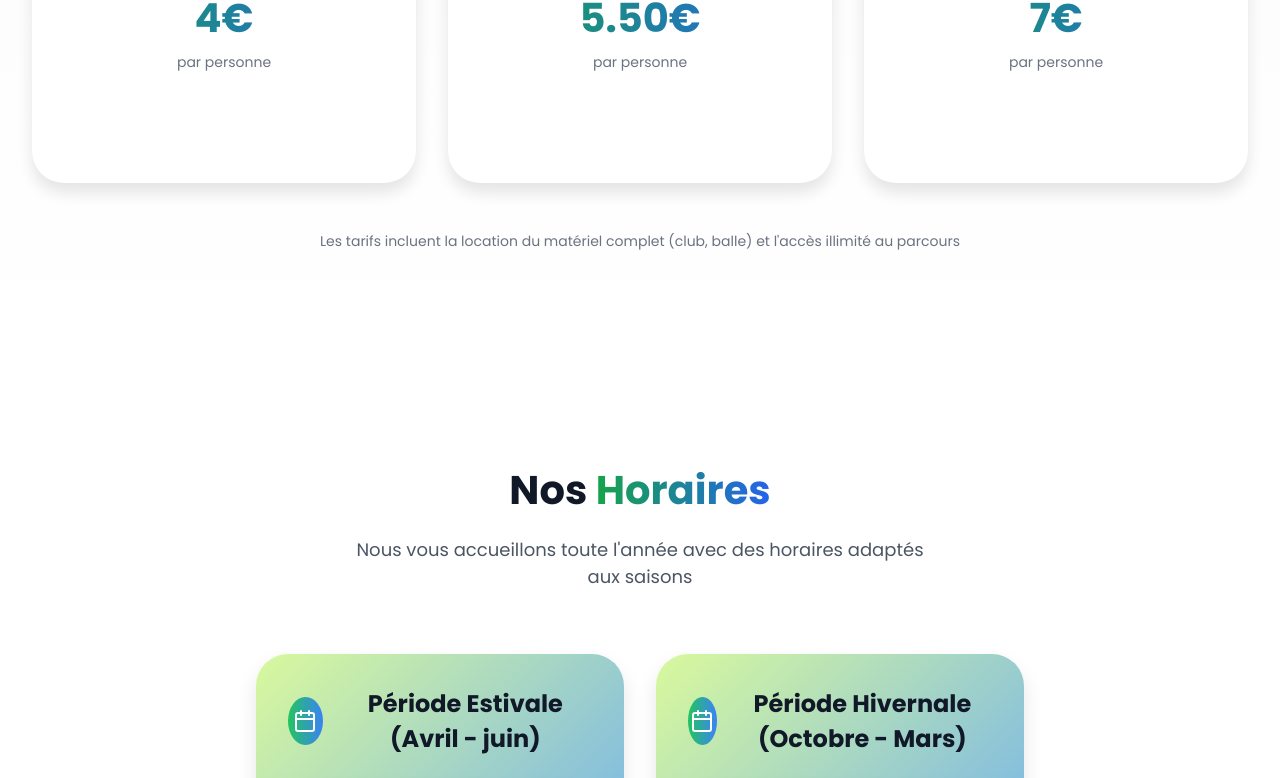
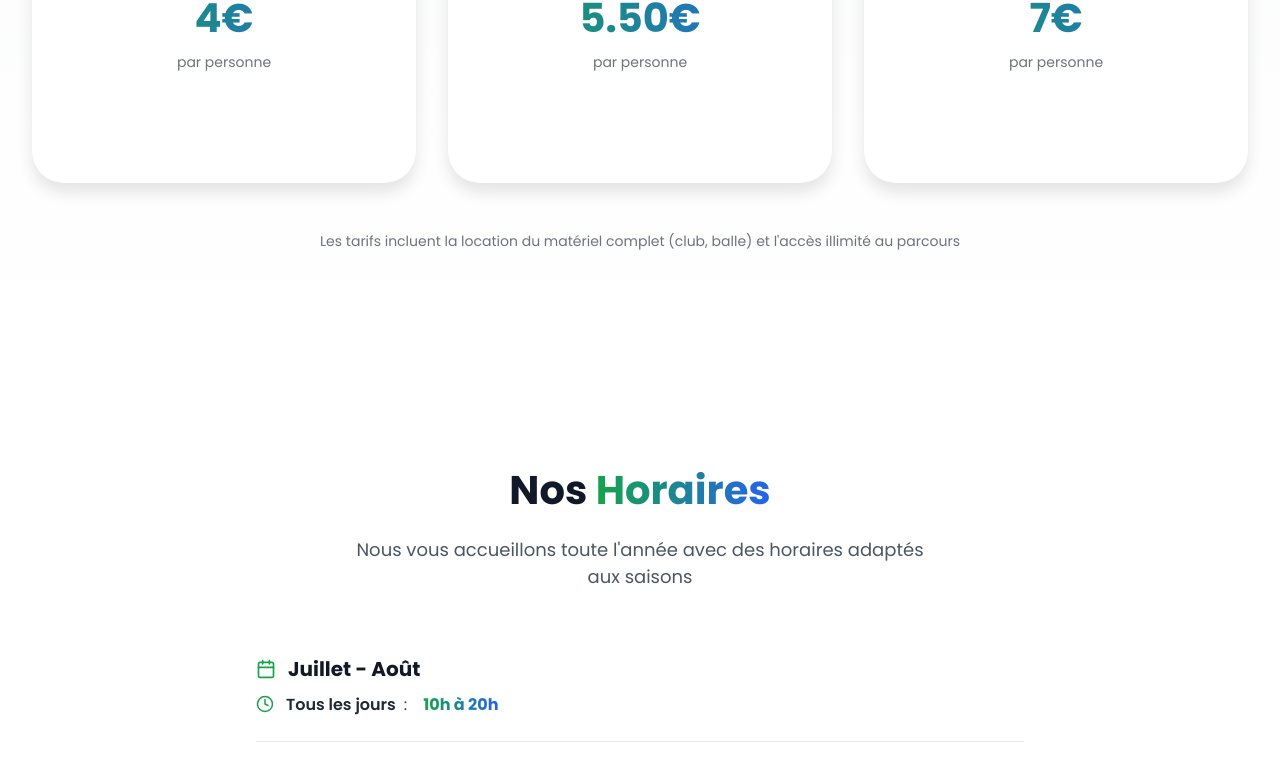
Before and after one commit to fabjeg/Le-mini-golf, a React (Vite) app: page / in a window 1280 px wide. Shown: the part 1986-2764 px from the top of the page. Built offline with nearby package versions, Linux system fonts and the light colour scheme.

Commit message:
maj horaire

```diff
--- a/src/components/Schedule/Schedule.css
+++ b/src/components/Schedule/Schedule.css
@@ -1,6 +1,7 @@
 .schedule-section {
     padding: 5rem 1rem;
     background-color: #ffffff;
+    /* fond blanc */
 }
 
 .schedule-container {
@@ -11,7 +12,7 @@
 }
 
 .schedule-header {
-    margin-bottom: 4rem;
+    margin-bottom: 3rem;
 }
 
 .schedule-title {
@@ -35,159 +36,112 @@
     margin: 0 auto;
 }
 
-.schedule-periods {
-    display: grid;
-    grid-template-columns: 1fr;
+.schedule-list {
+    text-align: left;
+    display: flex;
+    flex-direction: column;
     gap: 2rem;
     max-width: 768px;
-    margin: 0 auto 3rem;
+    margin: 0 auto;
 }
 
-@media (min-width: 1024px) {
-    .schedule-periods {
-        grid-template-columns: repeat(2, 1fr);
-    }
+.schedule-list-item {
+    padding: 1rem 0;
+    border-bottom: 1px solid #e5e7eb;
+    /* ligne de séparation grise claire */
 }
 
-.schedule-period-card {
-    background: linear-gradient(135deg, #d9f99d, #60a5fa);
-    border-radius: 2rem;
-    padding: 2rem;
-    box-shadow: 0 10px 20px rgba(0, 0, 0, 0.1);
-    transition: box-shadow 0.3s ease;
-    cursor: default;
+.schedule-list-header {
+    display: flex;
+    align-items: center;
+    gap: 0.75rem;
+    margin-bottom: 0.5rem;
+    flex-wrap: wrap;
 }
 
-.schedule-period-card:hover {
-    box-shadow: 0 15px 30px rgba(0, 0, 0, 0.15);
-}
-
-.schedule-period-header {
-    display: flex;
-    align-items: center;
-    gap: 1rem;
-    margin-bottom: 1.5rem;
-    justify-content: center;
-}
-
-.icon-circle {
-    width: 3rem;
-    height: 3rem;
-    border-radius: 50%;
-    display: flex;
-    justify-content: center;
-    align-items: center;
-}
-
-.calendar-icon {
-    background: linear-gradient(90deg, #22c55e, #3b82f6);
-}
-
-.icon-white {
-    color: white;
-}
-
-.schedule-period-title {
-    font-size: 1.5rem;
+.schedule-list-header h3 {
+    font-size: 1.25rem;
+    color: #111827;
     font-weight: 700;
-    color: #111827;
     margin: 0;
 }
 
-.schedule-hours-list {
+.weather-alert {
     display: flex;
-    flex-direction: column;
-    gap: 1rem;
+    align-items: center;
+    gap: 0.3rem;
+    font-size: 0.9rem;
+    color: #2a5d34;
 }
 
-.schedule-hour-item {
-    background: white;
-    border-radius: 1rem;
-    box-shadow: 0 2px 6px rgba(0, 0, 0, 0.07);
-    padding: 1rem 1.5rem;
-    display: flex;
-    justify-content: space-between;
-    align-items: center;
+.weather-text {
+    font-style: italic;
 }
 
-.schedule-hour-day {
+.weather-call-button {
+    color: #2a5d34;
+    font-weight: bold;
+    text-decoration: underline;
+}
+
+
+.schedule-list-item ul {
+    list-style: none;
+    padding: 0;
+    margin: 0;
+}
+
+.schedule-list-item li {
     display: flex;
     align-items: center;
-    gap: 0.75rem;
+    gap: 0.5rem;
+    margin-bottom: 0.5rem;
+    font-size: 1rem;
+    color: #374151;
 }
 
-.icon-green {
-    color: #16a34a;
+.day {
+    font-weight: 600;
+    color: #1f2937;
+    margin-left: 0.25rem;
 }
 
-.day-text {
-    font-weight: 600;
-    color: #1f2937;
-}
-
-.hour-text {
-    font-size: 1.125rem;
+.hour {
     font-weight: 700;
     background: linear-gradient(90deg, #16a34a, #2563eb);
     -webkit-background-clip: text;
     -webkit-text-fill-color: transparent;
+    margin-left: 0.5rem;
 }
 
-.schedule-important-notes {
-    background-color: #fef3c7;
-    border: 1px solid #fde68a;
-    border-radius: 2rem;
-    padding: 2rem;
+.schedule-notes {
+    border-left: 4px solid #ca8a04;
+    padding: 1rem 1.5rem;
+    margin: 3rem auto;
+    text-align: left;
     max-width: 768px;
-    margin: 0 auto 2rem;
-    text-align: left;
 }
 
-.important-notes-header {
-    display: flex;
-    align-items: center;
-    gap: 1rem;
-    margin-bottom: 1rem;
-}
-
-.icon-yellow {
+.schedule-notes h4 {
+    margin-top: 0;
+    font-weight: 700;
     color: #ca8a04;
 }
 
-.important-notes-header h3 {
-    font-weight: 700;
-    color: #111827;
-    margin: 0;
+.schedule-notes ul {
+    padding-left: 1.2rem;
+    margin: 0.5rem 0 0;
 }
 
-.important-notes-list {
-    display: flex;
-    flex-direction: column;
-    gap: 0.75rem;
-}
-
-.important-note-item {
-    display: flex;
-    align-items: flex-start;
-    gap: 0.75rem;
-    color: #374151;
-}
-
-.yellow-dot {
-    width: 0.5rem;
-    height: 0.5rem;
-    background-color: #ca8a04;
-    border-radius: 50%;
-    margin-top: 0.5rem;
-    flex-shrink: 0;
+.schedule-notes li {
+    margin-bottom: 0.5rem;
+    color: #4b5563;
 }
 
 .schedule-weather-notice {
     max-width: 768px;
-    margin: 0 auto;
-    padding: 1.5rem 2rem;
-    background: linear-gradient(90deg, #eff6ff, #bbf7d0);
-    border-radius: 1.25rem;
+    margin: 2rem auto 0;
+    padding: 1rem;
     text-align: center;
     color: #374151;
     font-size: 1rem;
@@ -197,3 +151,26 @@
     color: #16a34a;
     font-weight: 700;
 }
+
+.icon-green {
+    color: #16a34a;
+}
+
+.schedule-weather-notice {
+    margin-top: 1.5rem;
+    font-size: 1rem;
+    color: #2a5d34;
+    /* vert foncé */
+}
+
+.schedule-weather-notice a {
+    color: #2a5d34;
+    font-weight: bold;
+    text-decoration: underline;
+    cursor: pointer;
+}
+
+.schedule-weather-notice a:hover {
+    color: #1e3d1a;
+    /* couleur un peu plus foncée au survol */
+}
--- a/src/components/Schedule/Schedule.jsx
+++ b/src/components/Schedule/Schedule.jsx
@@ -1,9 +1,9 @@
+import { Calendar, Clock } from 'lucide-react';
 import { mockData } from '../../data/mock';
-import { Clock, Calendar } from 'lucide-react';
 import './Schedule.css';
 
 const Schedule = () => {
-    const { schedule } = mockData;
+    const { periods } = mockData.schedule;
 
     return (
         <section id="horaires" className="schedule-section">
@@ -17,52 +17,39 @@ const Schedule = () => {
                     </p>
                 </div>
 
-                <div className="schedule-periods">
-                    {schedule.periods.map((period, index) => (
-                        <div key={index} className="schedule-period-card">
-                            <div className="schedule-period-header">
-                                <div className="icon-circle calendar-icon">
-                                    <Calendar size={24} className="icon-white" />
+                <div className="schedule-list">
+                    {periods.map((period, index) => (
+                        <div key={index} className="schedule-list-item">
+                            <div className="schedule-list-header">
+                                <Calendar size={20} className="icon-green" />
+                                <h3>{period.title}</h3>
+
+                            </div>
+                            <ul>
+                                {period.hours.map((item, idx) => (
+                                    <li key={idx}>
+                                        <Clock size={18} className="icon-green" />
+                                        <span className="day">{item.day}</span> :{' '}
+                                        <span className="hour">{item.hours}</span>
+                                    </li>
+                                ))}
+                            </ul>
+                            {period.showWeatherNotice && (
+                                <div className="weather-alert">
+                                    <span role="img" aria-label="pluie">🌧️</span>
+                                    <span className="weather-text">
+                                        En cas de pluie, vous pouvez nous appeler au&nbsp;
+                                    </span>
+                                    <a href="tel:+33647827449" className="weather-call-button">
+                                        +33 6 47 82 74 49
+                                    </a>
                                 </div>
-                                <h3 className="schedule-period-title">{period.title}</h3>
-                            </div>
-
-                            <div className="schedule-hours-list">
-                                {period.hours.map((item, idx) => (
-                                    <div key={idx} className="schedule-hour-item">
-                                        <div className="schedule-hour-day">
-                                            <Clock size={20} className="icon-green" />
-                                            <span className="day-text">{item.day}</span>
-                                        </div>
-                                        <span className="hour-text">{item.hours}</span>
-                                    </div>
-                                ))}
-                            </div>
+                            )}
                         </div>
                     ))}
                 </div>
 
-                {/* <div className="schedule-important-notes">
-                    <div className="important-notes-header">
-                        <AlertCircle size={24} className="icon-yellow" />
-                        <h3>Informations importantes</h3>
-                    </div>
-                    <div className="important-notes-list">
-                        {schedule.notes.map((note, index) => (
-                            <div key={index} className="important-note-item">
-                                <div className="yellow-dot"></div>
-                                <span>{note}</span>
-                            </div>
-                        ))}
-                    </div>
-                </div> */}
 
-                <div className="schedule-weather-notice">
-                    <p>
-                        <strong>🌦️ Météo :</strong> En cas de pluie !
-                        Contactez-nous au <strong className="phone-number">+33 6 47 82 74 49</strong>
-                    </p>
-                </div>
             </div>
         </section>
     );
--- a/src/data/mock.js
+++ b/src/data/mock.js
@@ -1,16 +1,30 @@
 export const mockData = {
     siteInfo: {
         name: "Le Mini Golf Du Golfe Du Morbihan",
-        slogan: "Amusement pour toute la famille !",
-        description: "Découvrez notre parcours de mini-golf unique avec 18 trous créatifs et colorés, parfait pour passer un moment inoubliable en famille ou entre amis.",
+        slogan: "Amusement pour toute la famille et les amis !",
+        description:
+            "Découvrez notre parcours de mini-golf unique avec 18 trous créatifs et colorés, parfait pour passer un moment inoubliable en famille ou entre amis.",
         phone: "+33 6 47 82 74 49",
         email: "minigolfdugolfe@gmail.com",
         address: {
             street: "Rond point de la Vache Enragée Route de Penvins",
             city: "56450 Saint Armel",
-            country: "France"
-        }
+            country: "France",
+        },
     },
+
+    socialLinks: [
+        {
+            name: "Facebook",
+            url: "https://www.facebook.com/profile.php?id=61576806734332",
+            icon: "facebook",
+        },
+        {
+            name: "Instagram",
+            url: "https://www.instagram.com/le_mini_golf_du_golfe_du_morbi/",
+            icon: "instagram",
+        },
+    ],
 
     pricing: [
         {
@@ -18,52 +32,62 @@ export const mockData = {
             category: "Pour les petits",
             price: "4€",
             description: "moins de 7 ans",
-            features: []
+            features: [],
         },
         {
             id: 2,
             category: "Pour les moyens",
             price: "5.50€",
             description: "7 à 15 ans",
-            features: []
+            features: [],
         },
         {
             id: 1,
             category: "Pour les grands",
             price: "7€",
             description: "16 ans et plus",
-            features: []
+            features: [],
         },
     ],
 
     schedule: {
         periods: [
             {
-                title: "Période Estivale (Avril - juin)",
-                hours: [
-                    { day: "Lundi - Vendredi", hours: "14h00 - 19h00" },
-                    { day: "Samedi - Dimanche", hours: "10h00 - 20h00" }
-                ]
+                title: "Juillet - Août",
+                hours: [{ day: "Tous les jours", hours: "10h à 20h" }],
+                showWeatherNotice: false,
             },
             {
-                title: "Période Hivernale (Octobre - Mars)",
-                hours: [
-                    { day: "Lundi - Vendredi", hours: "14h00 - 18h00" },
-                    { day: "Samedi - Dimanche", hours: "10h00 - 19h00" }
-                ]
-            }
+                title: "Du 1er septembre au 15 octobre",
+                hours: [{ day: "Week-ends & Mercredis", hours: "10h à 18h" }],
+                showWeatherNotice: true,
+            },
+            {
+                title: "Vacances de la Toussaint",
+                hours: [{ day: "Du 23 octobre au 2 novembre", hours: "10h à 18h" }],
+                showWeatherNotice: true,
+            },
+            {
+                title: "Vacances d'hiver",
+                hours: [{ day: "Du 7 février au 8 mars", hours: "10h à 18h" }],
+                showWeatherNotice: true,
+            },
+            {
+                title: "Du 4 mars au 1er avril",
+                hours: [{ day: "Mercredis & week-ends", hours: "14h à 18h" }],
+                showWeatherNotice: true,
+            },
+            {
+                title: "Vacances de Pâques",
+                hours: [{ day: "Du 4 avril au 4 mai", hours: "10h à 18h" }],
+                showWeatherNotice: true,
+            },
         ],
-        notes: [
-            "Fermeture le 25 décembre et 1er janvier",
-            "Dernière admission 1h avant la fermeture",
-            "Réservation recommandée le week-end"
-        ]
     },
 
-
-    socialLinks: [
-        { name: "Facebook", url: "https://facebook.com/minigolf-paradise", icon: "facebook" },
-        { name: "Instagram", url: "https://instagram.com/minigolf_paradise", icon: "instagram" },
-        { name: "Twitter", url: "https://twitter.com/minigolf_paradise", icon: "twitter" }
-    ]
+    notes: [
+        "Fermeture le 25 décembre et 1er janvier",
+        "Dernière admission 1h avant la fermeture",
+        "Réservation recommandée le week-end",
+    ],
 };
```
Also changed, not shown: src/components/Gallery/Gallery.jsx (+13 -11 lines), src/assets/img_12.jpg (added).
